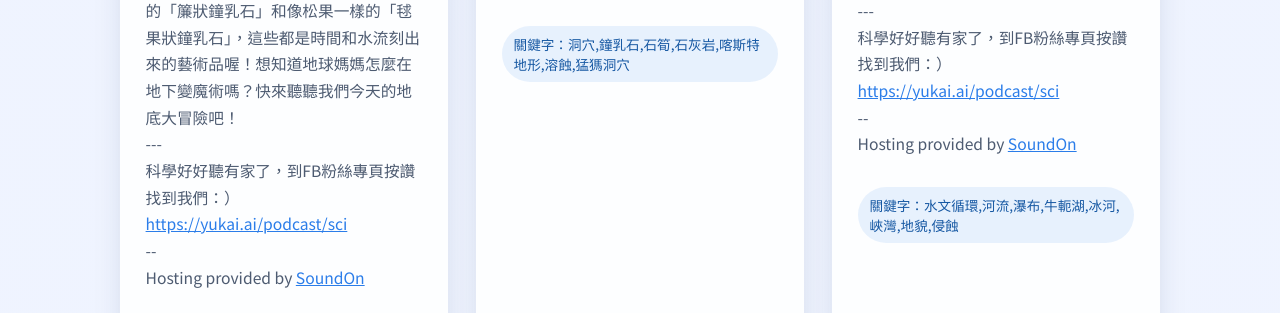
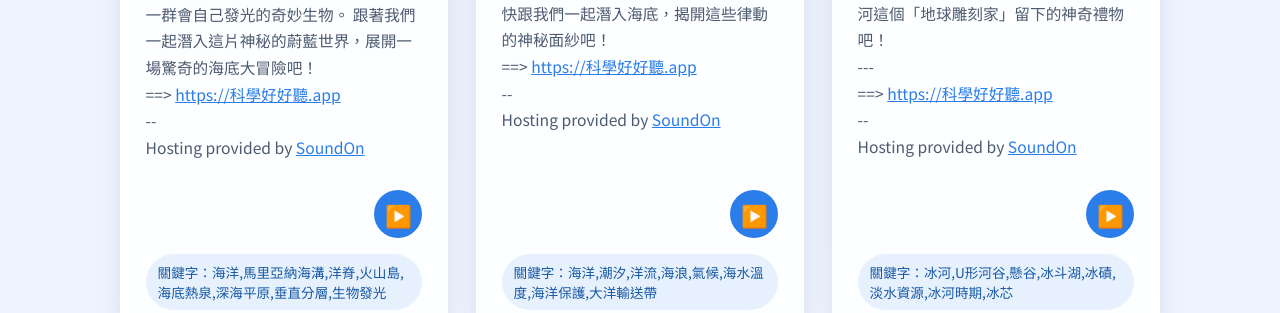
Before and after one commit to tarotw/listensci, a plain HTML site: page index.html in a window 1280 px wide. Shown: the part 1546-1859 px from the top of the page. Drawn offline with Linux system fonts and the light colour scheme; no server answers.

Commit message:
Update RSS feed and Apple lookup URLs

```diff
--- a/index.html
+++ b/index.html
@@ -547,7 +547,7 @@
     <footer>
       <p>
         © <span id="copyright-year"></span> 科學好好聽｜以
-        <a href="https://script.google.com/macros/s/AKfycbz-bKmW0_TCyWnOjonbX8JjLkrLXop76e9mfHol-XDvwoT931GVXMW9-mzS6xMF7RIe/exec" target="_blank" rel="noreferrer">SoundOn RSS</a>
+        <a href="https://script.google.com/macros/s/AKfycbzJM_l5m59-avur_Zlu2yhizMytRzstOuBgMF9tni1JjXEINgx6N7OsA7FTw429S7A/exec" target="_blank" rel="noreferrer">SoundOn RSS</a>
         即時更新
       </p>
     </footer>
@@ -561,12 +561,11 @@
       const loadingEl = document.getElementById('loading');
       const errorEl = document.getElementById('error');
       const episodesContainer = document.getElementById('episodes');
-      const RSS_FEED_URL =
-        'https://script.google.com/macros/s/AKfycbz-bKmW0_TCyWnOjonbX8JjLkrLXop76e9mfHol-XDvwoT931GVXMW9-mzS6xMF7RIe/exec';
+      //const RSS_FEED_URL = 'https://script.google.com/macros/s/AKfycbzJM_l5m59-avur_Zlu2yhizMytRzstOuBgMF9tni1JjXEINgx6N7OsA7FTw429S7A/exec';
+      const RSS_FEED_URL = 'soundon.xml';
       const RSS_FALLBACK_URL = 'rssfeed.xml';
-      const APPLE_LOOKUP_URL =
-        'https://itunes.apple.com/lookup?id=1812447277&country=tw&media=podcast&entity=podcastEpisode&limit=300';
-
+      //const APPLE_LOOKUP_URL = 'https://script.google.com/macros/s/AKfycbzXuQi4Xs1yRfpzD4IoFQUCYuOZTKwKDbLJ5YiauAbk0L8FCcDrYCRFhuC2nkMBEFFI/exec';
+      const APPLE_LOOKUP_URL = 'apple.json';
       const normalizeGuid = (value) => (typeof value === 'string' ? value.trim().toLowerCase() : '');
 
       async function fetchRssFeed() {
```
